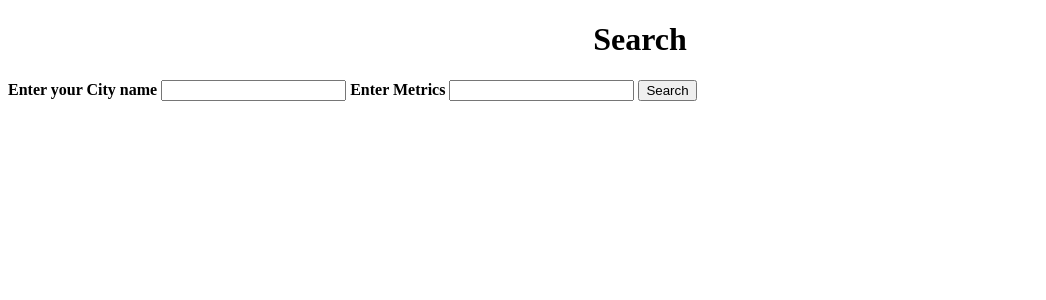
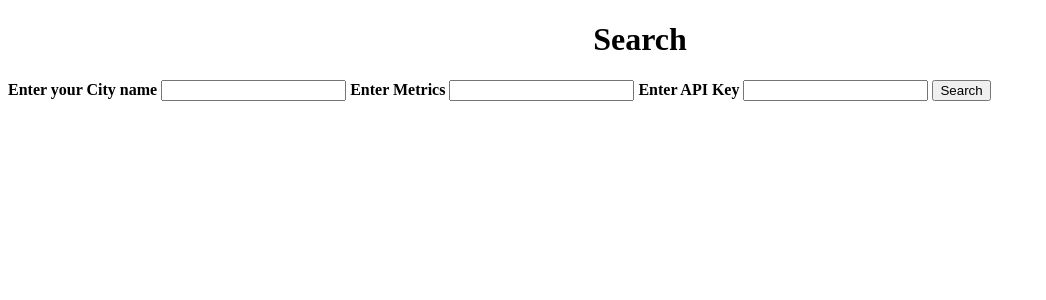
Before and after one commit to Vinod155/weather_app_repo, a Flask app: page / in a window 1280 px wide. Shown: the top 300 px of the page, without its empty margins (0-1046 px from the left). Run offline with Flask 2, Linux system fonts and the light colour scheme.

Commit message:
second commit

```diff
--- a/app.py
+++ b/app.py
@@ -12,7 +12,7 @@ def get_weatherData():
     url="https://api.openweathermap.org/data/2.5/weather"
     params={
         'q':request.form.get("city"),
-        'appid':"c8748377a756c2f5960704361bf6b272",
+        'appid':request.form.get("apikey"),
         'units':request.form.get("metric")
     }
     response=requests.get(url,params=params)
--- a/templates/index.html
+++ b/templates/index.html
@@ -12,6 +12,8 @@
             <input type="text" name="city" id="city">
             <label for="metric"><b>Enter Metrics</b></label>
             <input type="text" name="metric" id="metric">
+            <label for="apikey"><b>Enter API Key</b></label>
+            <input type="text" name="apikey" id="apikey">
             <input type="submit" value="Search">
             </form>
         </div>
```
